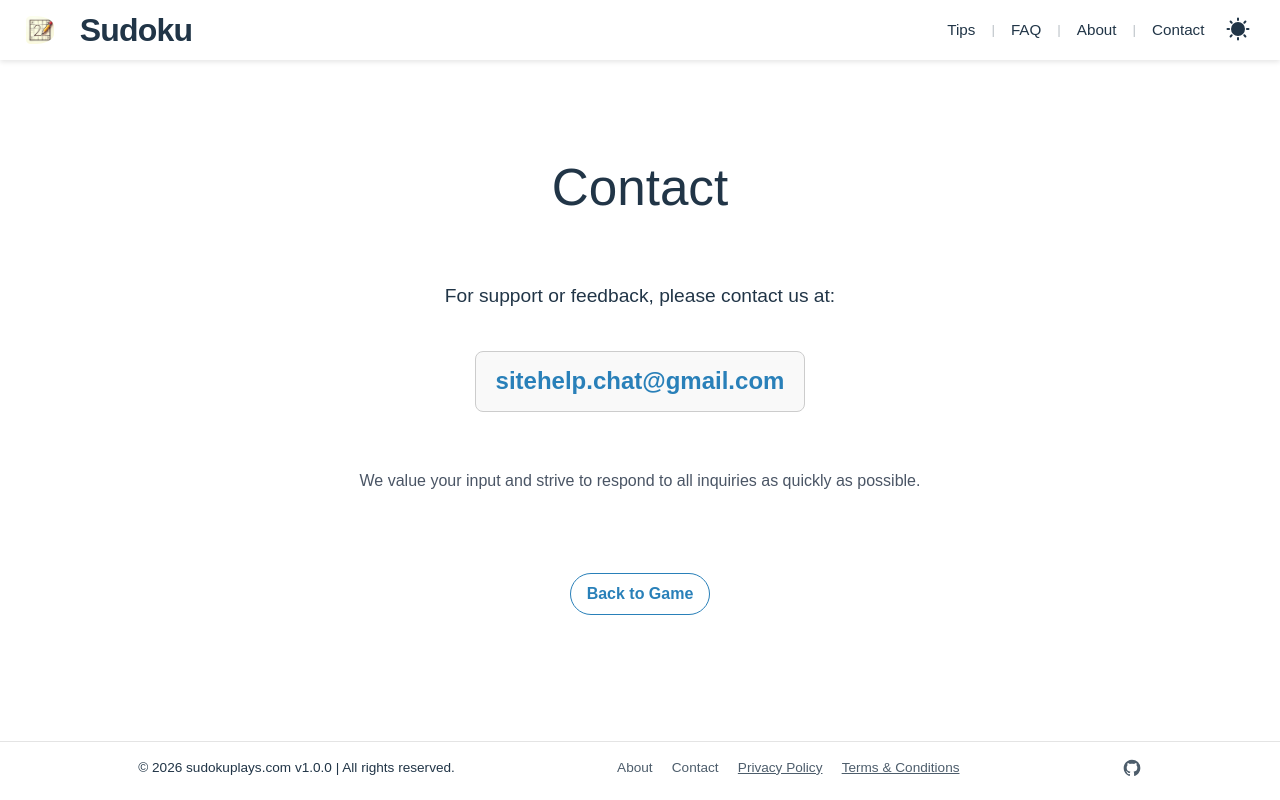
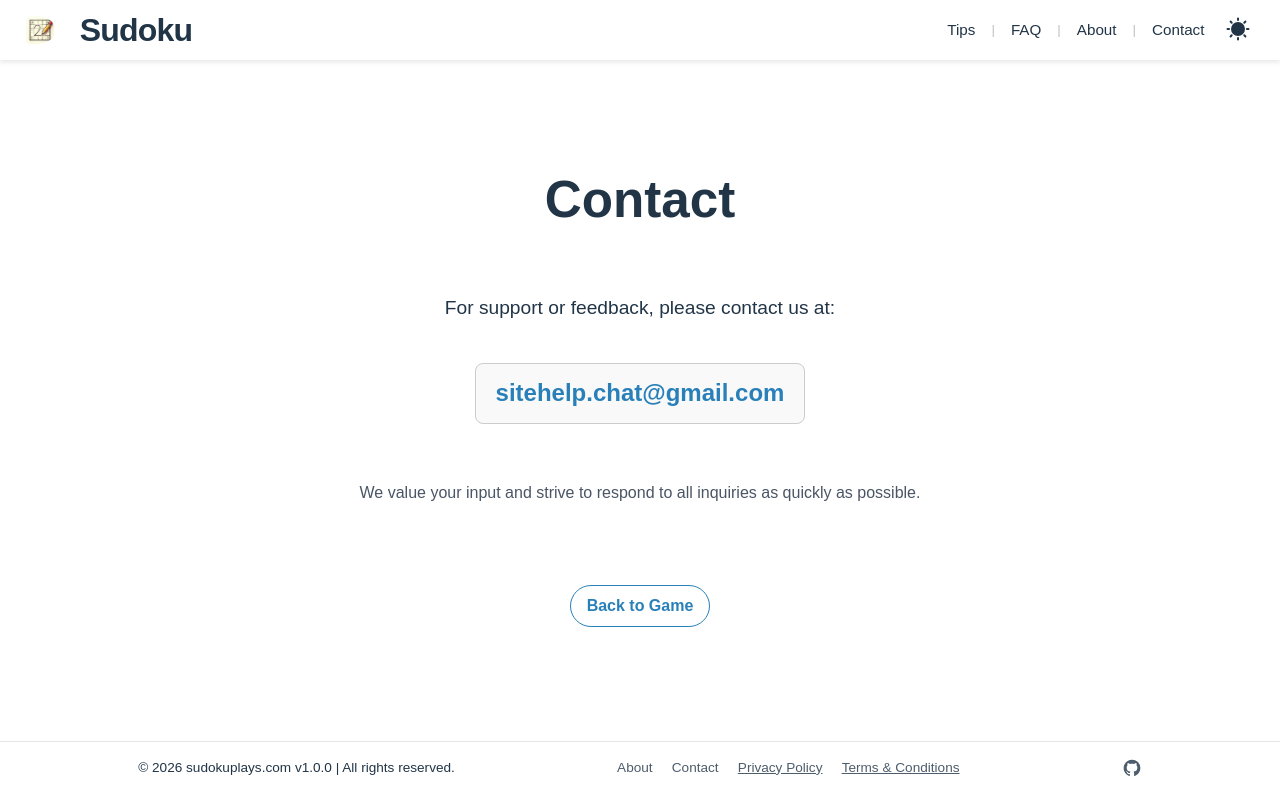
Before and after one commit to kiranofans/sudoku_game, a React (Vite) app: page /contact in a window 1280 px wide. Built offline with nearby package versions, Linux system fonts and the light colour scheme; a small style sheet from the web is missing.

Commit message:
UI: adjust title Contact in contact page

```diff
--- a/src/pages/Contact.tsx
+++ b/src/pages/Contact.tsx
@@ -6,7 +6,7 @@ const Contact: React.FC = () => {
     return (
         <Layout>
             <main className="sudoku-app" style={{ padding: '8rem 2rem 6rem', maxWidth: '800px', textAlign: 'left', margin: '0 auto', flex: '1 0 auto' }}>
-                <h1 style={{ textAlign: 'center', marginBottom: '2rem' }} className="dark:text-white">Contact</h1>
+                <h1 className="text-3xl font-bold text-center mt-6 mb-8 dark:text-white">Contact</h1>
 
                 <div style={{ textAlign: 'center', padding: '2rem 0', fontSize: '1.2rem', lineHeight: '1.6' }} className="dark:text-gray-200">
                     <p style={{ marginBottom: '1.5rem' }}>For support or feedback, please contact us at:</p>
```
